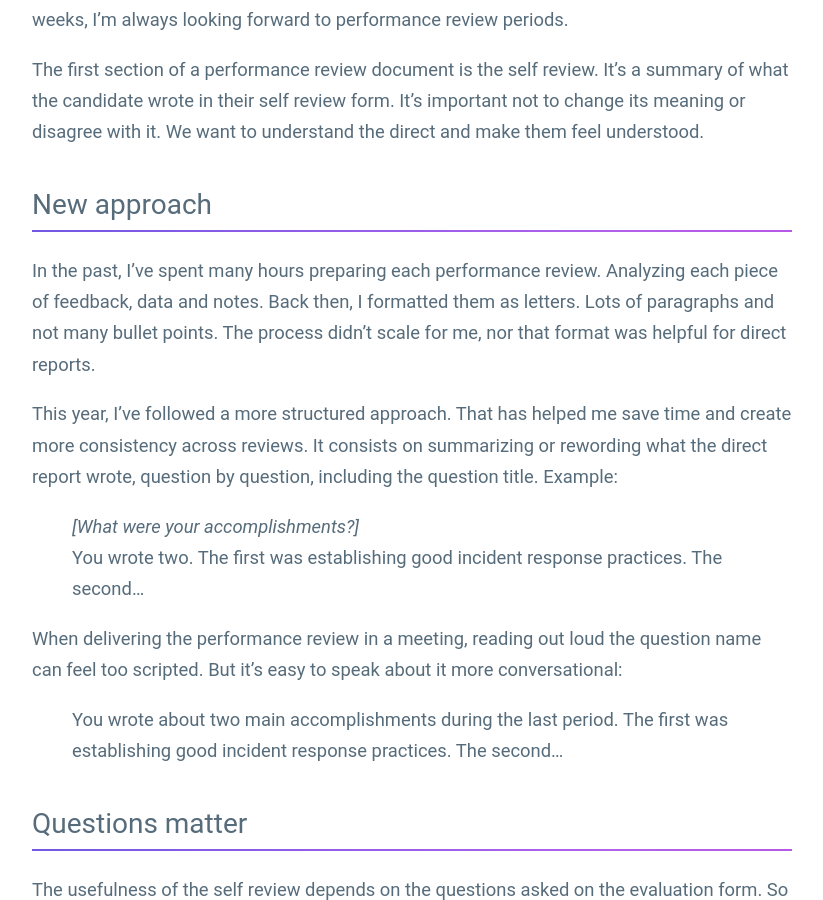
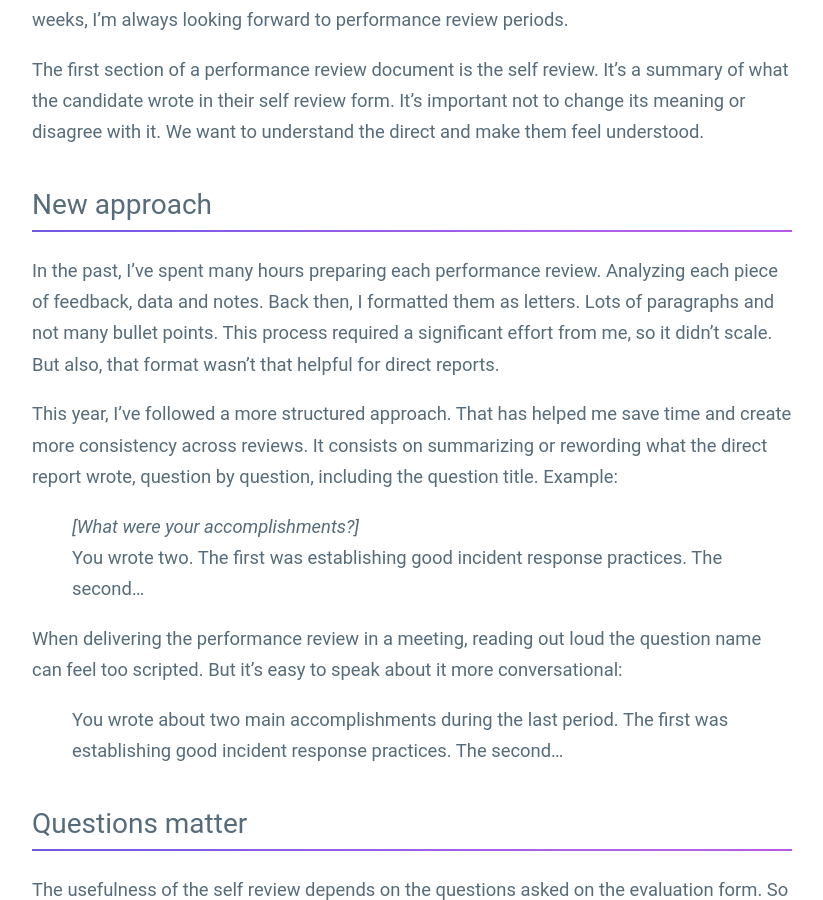
Before and after one commit to guillermodlpa/site, a Jekyll site: the page built from _posts/2021-03-29-better-approach-self-review-in-performance-reviews.markdown, in a window 1280 px wide and 900 px high, scrolled down 531 px. Shown: the whole window, without its empty margins (228-1051 px from the left). Built offline with Jekyll 4.4.1, drawn with Linux system fonts in a browser that asks for light colours.

Commit message:
Updated Better Approach Self Review In Performance Reviews

```diff
--- a/_posts/2021-03-29-better-approach-self-review-in-performance-reviews.markdown
+++ b/_posts/2021-03-29-better-approach-self-review-in-performance-reviews.markdown
@@ -11,7 +11,7 @@
 
 ## New approach
 
-In the past, I've spent many hours preparing each performance review. Analyzing each piece of feedback, data and notes. Back then, I formatted them as letters. Lots of paragraphs and not many bullet points. The process didn't scale for me, nor that format was helpful for direct reports.
+In the past, I've spent many hours preparing each performance review. Analyzing each piece of feedback, data and notes. Back then, I formatted them as letters. Lots of paragraphs and not many bullet points. This process required a significant effort from me, so it didn't scale. But also, that format wasn't that helpful for direct reports.
 
 This year, I've followed a more structured approach. That has helped me save time and create more consistency across reviews. It consists on summarizing or rewording what the direct report wrote, question by question, including the question title. Example:
 
```
